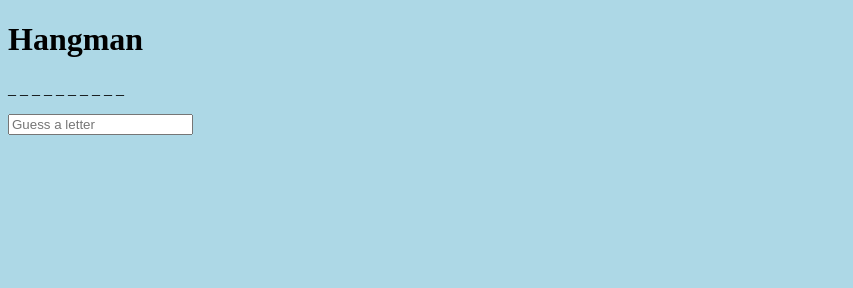
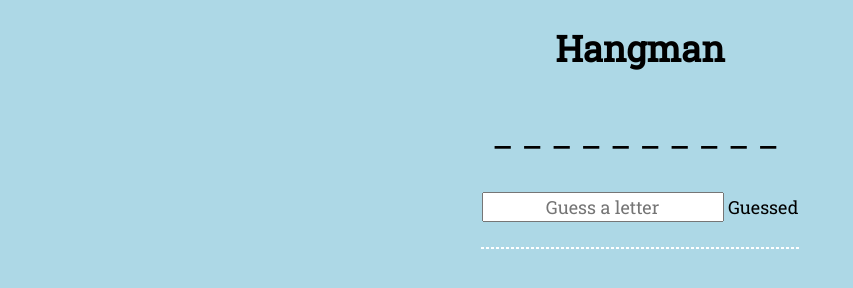
Before and after one commit to ngransky-tcsn/Hangman, a plain HTML site: page index.html in a window 1280 px wide. Shown: the whole page, without its empty margins (0-853 px from the left). Drawn offline with Linux system fonts and the light colour scheme.

Commit message:
Add styles to page

```diff
--- a/index.html
+++ b/index.html
@@ -3,6 +3,7 @@
 	<head>
 		<meta charset="utf-8">
 		<title>Hangman</title>
+		<link href="https://fonts.googleapis.com/css?family=Roboto+Slab" rel="stylesheet">
 		<link rel="stylesheet" type="text/css" href="styles.css">
 	</head>
 
@@ -10,9 +11,11 @@
 		<h1>Hangman</h1>
 		<p id="partial"></p>
 		<input type="text" id="guess" placeholder="Guess a letter">
+	<label>
+		Guessed
 		<p id="guessed"></p>
+	</label>
 		<p id="message"></p>
-
 		<script src="scripts.js"></script>
 	</body>
 </html>
--- a/styles.css
+++ b/styles.css
@@ -1,3 +1,23 @@
-body{
+html, body {
 background-color: lightblue;
+text-align: center;
+font-size: 18px;
+font-family: 'Roboto Slab', serif;
 }
+
+#partial {
+	font-size: 2rem;
+}
+
+#guessed {
+	border: 1px dashed white;
+	display: block;
+	width: 25%;
+	margin: 25px auto;
+}
+
+input {
+	text-align: center;
+	font-size: 1rem;
+	font-family: 'Roboto Slab', serif;
+}
```
